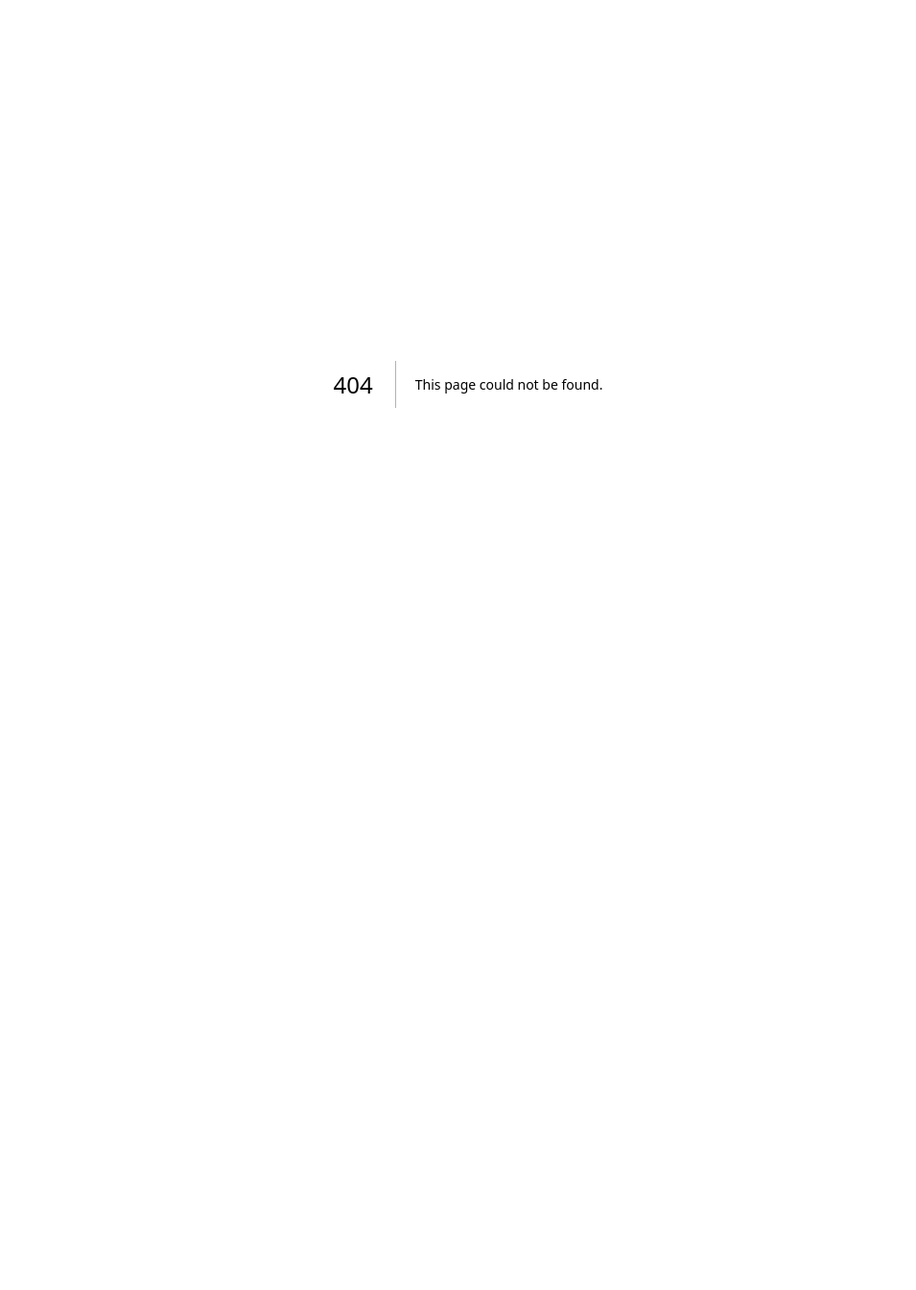
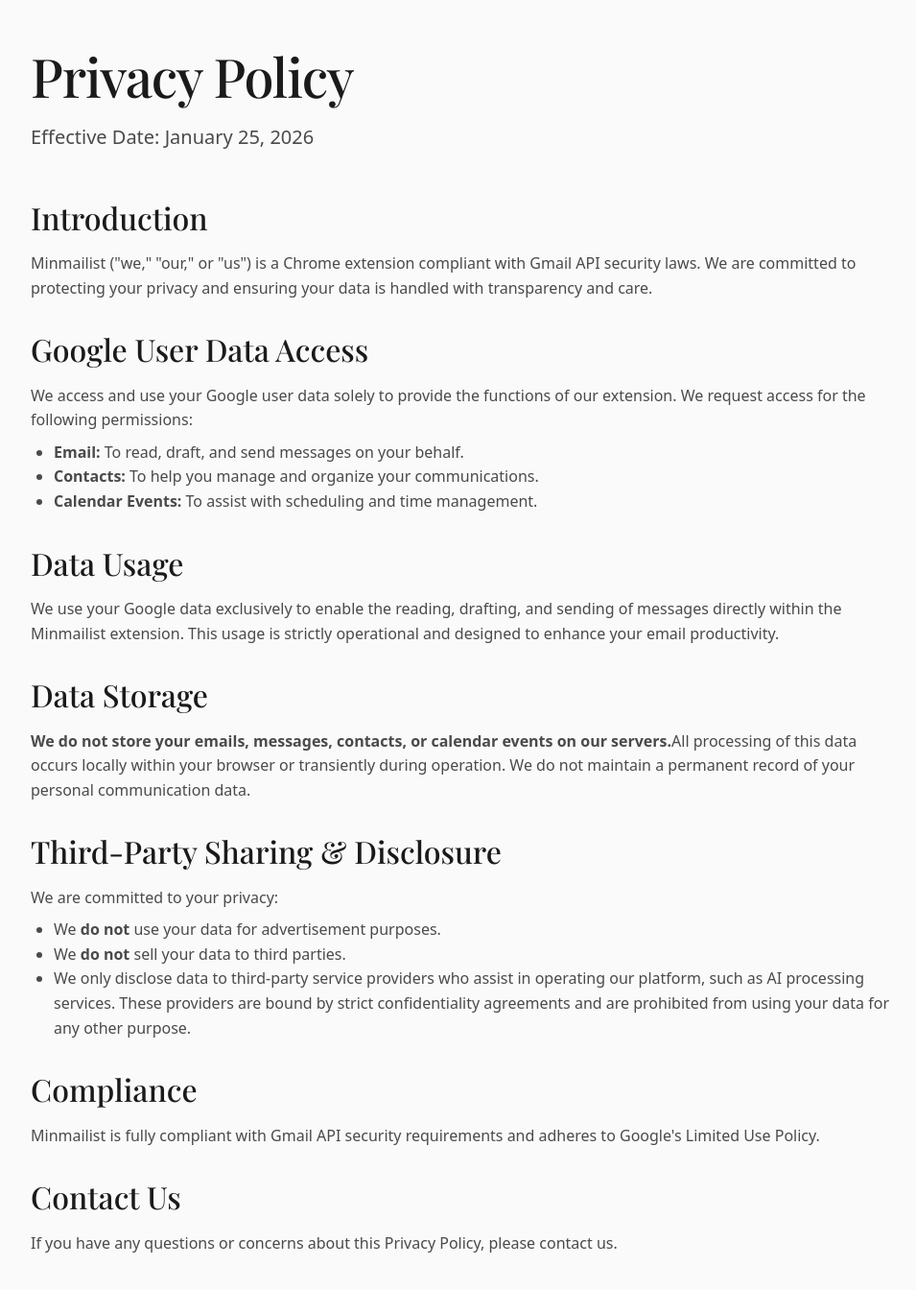
Before and after one commit to EshSubP/minmailist-landing-page, a Next.js app: page /privacy in a window 1280 px wide. Before the commit this address had no page. Shown: the top 1344 px of the page at 96% size, without its empty margins (152-1107 px from the left). Before the commit the page ends 800 px from the top, so only its background shows below. Built offline with nearby package versions, Linux system fonts and the light colour scheme; a web font is replaced by a local one.

Commit message:
Privacy policy and contact changes

```diff
--- /dev/null
+++ b/src/app/privacy/page.tsx
@@ -0,0 +1,101 @@
+import React from 'react';
+
+export default function PrivacyPolicy() {
+    return (
+        <main
+            style={{
+                background: 'var(--color-bg-primary)',
+                minHeight: '100vh',
+                padding: 'var(--space-2xl) 0',
+            }}
+        >
+            <div className="container container-narrow">
+                <header style={{ marginBottom: 'var(--space-2xl)' }}>
+                    <h1
+                        style={{
+                            fontFamily: 'var(--font-serif)',
+                            fontSize: 'clamp(2.5rem, 5vw, 3.5rem)',
+                            fontWeight: 500,
+                            lineHeight: 1.1,
+                            letterSpacing: '-0.02em',
+                            color: 'var(--color-text-primary)',
+                            marginBottom: 'var(--space-md)',
+                        }}
+                    >
+                        Privacy Policy
+                    </h1>
+                    <p className="body-lg" style={{ color: 'var(--color-text-secondary)' }}>
+                        Effective Date: January 25, 2026
+                    </p>
+                </header>
+
+                <div className="privacy-content" style={{ display: 'grid', gap: 'var(--space-xl)' }}>
+                    <section>
+                        <h2 className="headline-md" style={{ marginBottom: 'var(--space-md)' }}>Introduction</h2>
+                        <p className="body-md">
+                            Minmailist ("we," "our," or "us") is a Chrome extension compliant with Gmail API security laws.
+                            We are committed to protecting your privacy and ensuring your data is handled with transparency and care.
+                        </p>
+                    </section>
+
+                    <section>
+                        <h2 className="headline-md" style={{ marginBottom: 'var(--space-md)' }}>Google User Data Access</h2>
+                        <p className="body-md" style={{ marginBottom: 'var(--space-sm)' }}>
+                            We access and use your Google user data solely to provide the functions of our extension. We request access for the following permissions:
+                        </p>
+                        <ul className="body-md" style={{ listStyle: 'disc', paddingLeft: '1.5rem', color: 'var(--color-text-secondary)' }}>
+                            <li><strong>Email:</strong> To read, draft, and send messages on your behalf.</li>
+                            <li><strong>Contacts:</strong> To help you manage and organize your communications.</li>
+                            <li><strong>Calendar Events:</strong> To assist with scheduling and time management.</li>
+                        </ul>
+                    </section>
+
+                    <section>
+                        <h2 className="headline-md" style={{ marginBottom: 'var(--space-md)' }}>Data Usage</h2>
+                        <p className="body-md">
+                            We use your Google data exclusively to enable the reading, drafting, and sending of messages directly within the Minmailist extension.
+                            This usage is strictly operational and designed to enhance your email productivity.
+                        </p>
+                    </section>
+
+                    <section>
+                        <h2 className="headline-md" style={{ marginBottom: 'var(--space-md)' }}>Data Storage</h2>
+                        <p className="body-md">
+                            <strong>We do not store your emails, messages, contacts, or calendar events on our servers.</strong>
+                            All processing of this data occurs locally within your browser or transiently during operation. We do not maintain a permanent record of your personal communication data.
+                        </p>
+                    </section>
+
+                    <section>
+                        <h2 className="headline-md" style={{ marginBottom: 'var(--space-md)' }}>Third-Party Sharing & Disclosure</h2>
+                        <p className="body-md" style={{ marginBottom: 'var(--space-sm)' }}>
+                            We are committed to your privacy:
+                        </p>
+                        <ul className="body-md" style={{ listStyle: 'disc', paddingLeft: '1.5rem', color: 'var(--color-text-secondary)' }}>
+                            <li>We <strong>do not</strong> use your data for advertisement purposes.</li>
+                            <li>We <strong>do not</strong> sell your data to third parties.</li>
+                            <li>
+                                We only disclose data to third-party service providers who assist in operating our platform, such as AI processing services.
+                                These providers are bound by strict confidentiality agreements and are prohibited from using your data for any other purpose.
+                            </li>
+                        </ul>
+                    </section>
+
+                    <section>
+                        <h2 className="headline-md" style={{ marginBottom: 'var(--space-md)' }}>Compliance</h2>
+                        <p className="body-md">
+                            Minmailist is fully compliant with Gmail API security requirements and adheres to Google's Limited Use Policy.
+                        </p>
+                    </section>
+
+                    <section>
+                        <h2 className="headline-md" style={{ marginBottom: 'var(--space-md)' }}>Contact Us</h2>
+                        <p className="body-md">
+                            If you have any questions or concerns about this Privacy Policy, please contact us.
+                        </p>
+                    </section>
+                </div>
+            </div>
+        </main>
+    );
+}
--- a/src/components/Footer.tsx
+++ b/src/components/Footer.tsx
@@ -10,16 +10,16 @@
             { label: 'Features', href: '#features' },
             { label: 'Pricing', href: '#pricing' },
             { label: 'Roadmap', href: '#' },
-            { label: 'Changelog', href: '#' },
+            // { label: 'Changelog', href: '#' },
         ],
         Company: [
             { label: 'About', href: '#' },
-            { label: 'Blog', href: '#' },
-            { label: 'Careers', href: '#' },
+            // { label: 'Blog', href: '#' },
+            // { label: 'Careers', href: '#' },
             { label: 'Contact', href: '#contact' },
         ],
         Legal: [
-            { label: 'Privacy', href: '#' },
+            { label: 'Privacy', href: '/privacy' },
             { label: 'Terms', href: '#' },
             { label: 'Security', href: '#' },
         ],
@@ -109,6 +109,7 @@
                             {[
                                 {
                                     name: 'Twitter',
+                                    href: 'https://x.com/Minmailist',
                                     icon: (
                                         <svg width="18" height="18" viewBox="0 0 24 24" fill="currentColor">
                                             <path d="M18.244 2.25h3.308l-7.227 8.26 8.502 11.24H16.17l-5.214-6.817L4.99 21.75H1.68l7.73-8.835L1.254 2.25H8.08l4.713 6.231zm-1.161 17.52h1.833L7.084 4.126H5.117z" />
@@ -117,6 +118,7 @@
                                 },
                                 {
                                     name: 'GitHub',
+                                    href: 'https://github.com/EshSubP',
                                     icon: (
                                         <svg width="18" height="18" viewBox="0 0 24 24" fill="currentColor">
                                             <path d="M12 0C5.374 0 0 5.373 0 12c0 5.302 3.438 9.8 8.207 11.387.599.111.793-.261.793-.577v-2.234c-3.338.726-4.033-1.416-4.033-1.416-.546-1.387-1.333-1.756-1.333-1.756-1.089-.745.083-.729.083-.729 1.205.084 1.839 1.237 1.839 1.237 1.07 1.834 2.807 1.304 3.492.997.107-.775.418-1.305.762-1.604-2.665-.305-5.467-1.334-5.467-5.931 0-1.311.469-2.381 1.236-3.221-.124-.303-.535-1.524.117-3.176 0 0 1.008-.322 3.301 1.23A11.509 11.509 0 0112 5.803c1.02.005 2.047.138 3.006.404 2.291-1.552 3.297-1.23 3.297-1.23.653 1.653.242 2.874.118 3.176.77.84 1.235 1.911 1.235 3.221 0 4.609-2.807 5.624-5.479 5.921.43.372.823 1.102.823 2.222v3.293c0 .319.192.694.801.576C20.566 21.797 24 17.3 24 12c0-6.627-5.373-12-12-12z" />
@@ -126,7 +128,9 @@
                             ].map((social) => (
                                 <a
                                     key={social.name}
-                                    href="#"
+                                    href={social.href}
+                                    target="_blank"
+                                    rel="noopener noreferrer"
                                     aria-label={social.name}
                                     style={{
                                         width: '36px',
```
